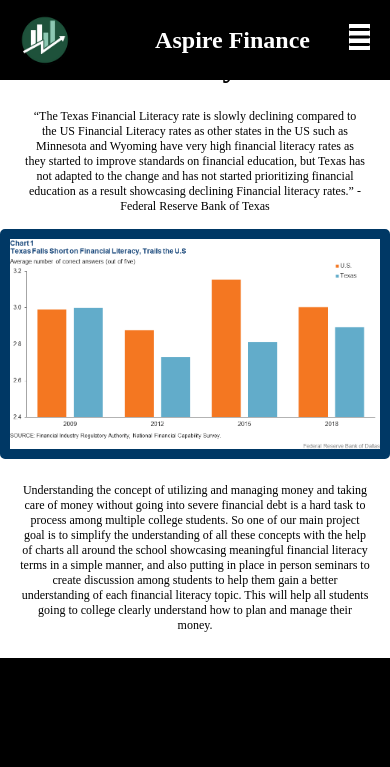
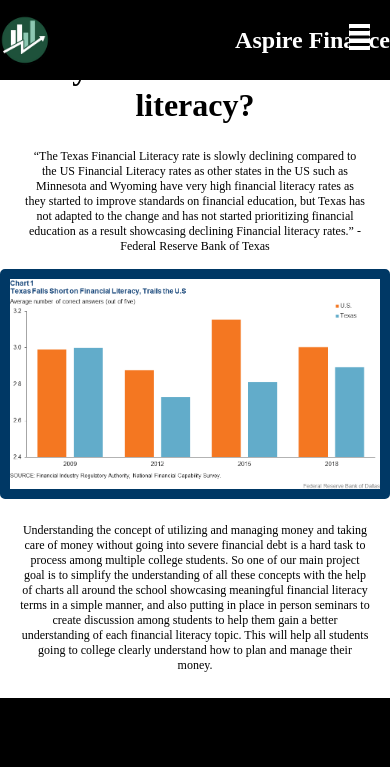
Before and after one commit to StallingBread44/aspirefinance, a plain HTML site: page index.html in a window 390 px wide. Shown: the top 767 px of the page. Drawn offline with nearby package versions, Linux system fonts and the light colour scheme; a web font is replaced by a local one.

Commit message:
Mobile view fixes

```diff
--- a/index.html
+++ b/index.html
@@ -41,7 +41,7 @@
         <section class="hero">
             <div class="hero__container">
                 <div class="hero__content">
-                    <h1>
+                    <h1 id="startmsg">
                         Why care about financial literacy?
                     </h1>
                     <p id="intro">
--- a/resources/css/curriculum.css
+++ b/resources/css/curriculum.css
@@ -65,6 +65,6 @@
     #backbutton{
         text-decoration: none;
         color: #000000;
-        font-size: 1rem;
+        font-size: 20px;
     }
 }
--- a/resources/css/main.css
+++ b/resources/css/main.css
@@ -249,9 +249,6 @@
     color: lightgreen;
     font-size: 48px;
 }
-.footer__logo-2{
-
-}
 #lastp{
     padding:50px 100px;
 }
@@ -263,6 +260,9 @@
     }
     .hero__home-img{
         display:none;
+    }
+    #startmsg{
+        padding-top: 50px;
     }
     .hero__title{
         padding: 0px;
@@ -279,7 +279,7 @@
         z-index: 1000px;
         width: 100%;
         margin: 0 auto;
-        padding: 0 80px 0 20px;
+        padding: 0;
         position: fixed;
     }
     #fliteracy{
```
